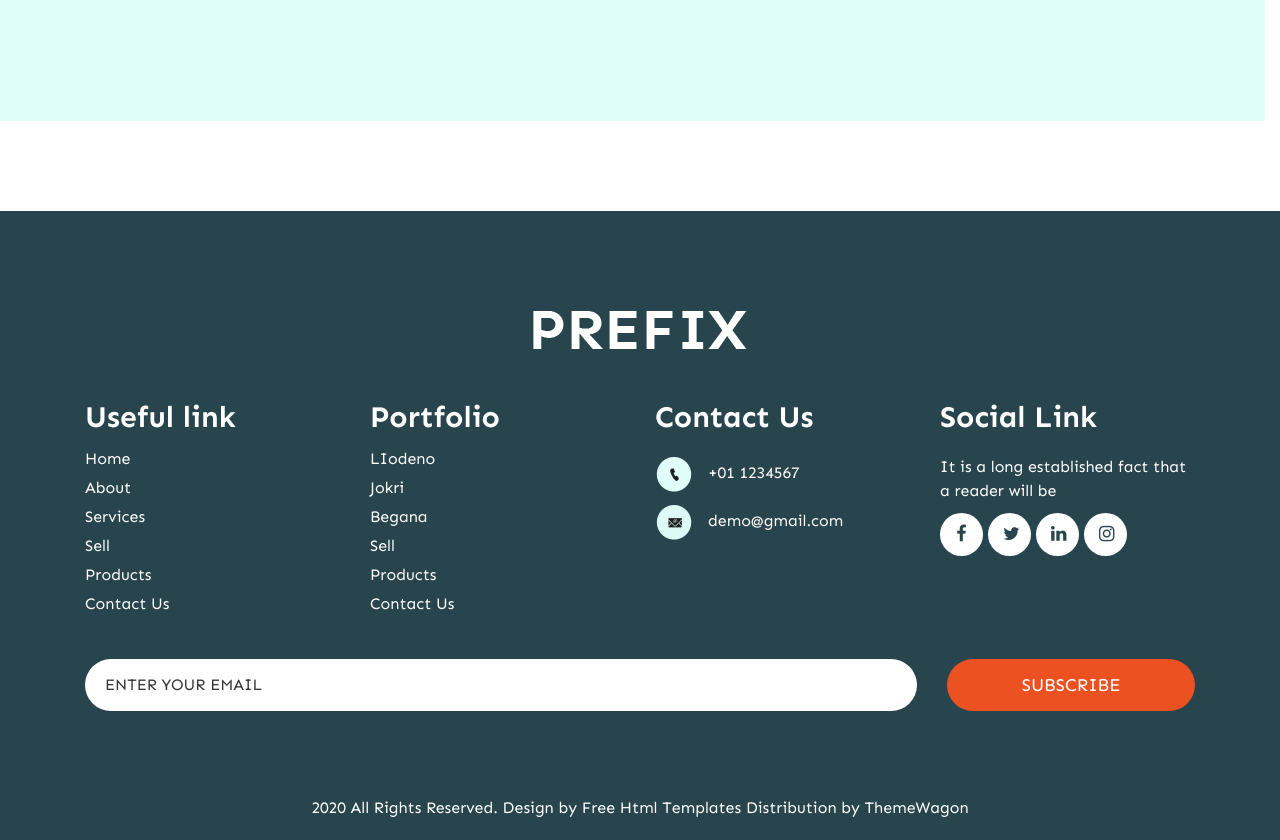
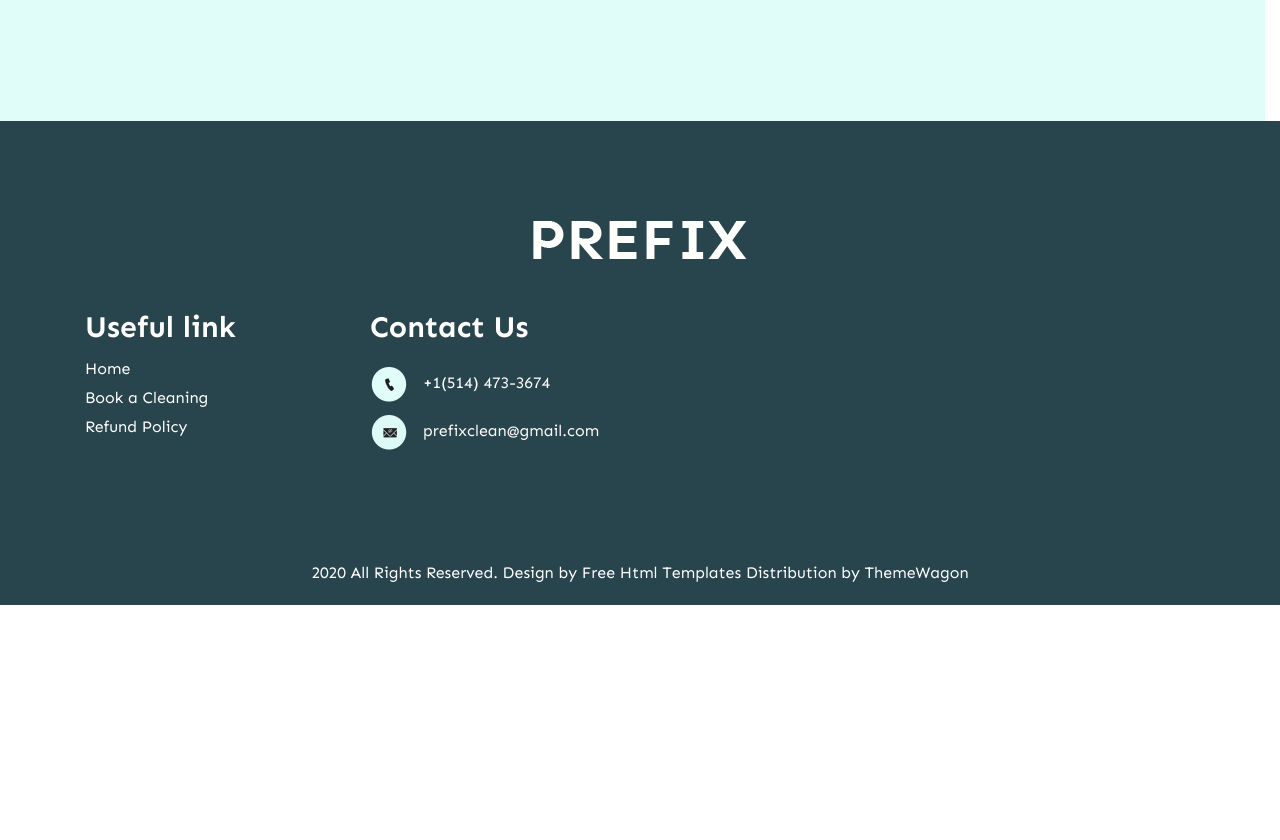
Before and after one commit to advantagemtl/cleaning-business, a plain HTML site: page about.html in a window 1280 px wide. Shown: the part 800-1640 px from the top of the page. After the commit the page ends 1405 px from the top, so only its background shows below. Drawn offline with nearby package versions, Linux system fonts and the light colour scheme; a script that the page names is missing; files whose address does not match are found by name.

Commit message:
added everything

```diff
--- a/about.html
+++ b/about.html
@@ -94,66 +94,37 @@
    </div>
    <!-- about section end -->
    <!-- footer section start -->
-   <div class="footer_section layout_padding margin_top90">
+   <div class="footer_section layout_padding">
       <div class="container">
          <div class="row">
             <div class="col-md-12">
                <div class="footer_logo"><img src="images/footer-logo.png"></div>
             </div>
          </div>
-         <div class="footer_section_2">
+         <div style="margin-bottom:25px;" class="footer_section_2">
             <div class="row">
                <div class="col-lg-3 col-sm-6">
                   <h2 class="useful_text">Useful link </h2>
                   <div class="footer_menu">
                      <ul>
                         <li><a href="index.html">Home</a></li>
-                        <li><a href="index.html">About</a></li>
-                        <li><a href="index.html">Services</a></li>
-                        <li><a href="index.html">Sell</a></li>
-                        <li><a href="index.html">Products</a></li>
-                        <li><a href="index.html">Contact Us</a></li>
+                        <li><a href="#contact">Book a Cleaning</a></li>
+                        <li><a href="about.html">Refund Policy</a></li>
                      </ul>
                   </div>
                </div>
-               <div class="col-lg-3 col-sm-6">
-                  <h2 class="useful_text">Portfolio</h2>
-                  <div class="footer_menu">
-                     <ul>
-                        <li><a href="#">LIodeno</a></li>
-                        <li><a href="jokri.html">Jokri</a></li>
-                        <li><a href="begana.html">Begana</a></li>
-                        <li><a href="sell.html">Sell</a></li>
-                        <li><a href="products.html">Products</a></li>
-                        <li><a href="contact.html">Contact Us</a></li>
-                     </ul>
-                  </div>
-               </div>
+
                <div class="col-lg-3 col-sm-6">
                   <h2 class="useful_text">Contact Us</h2>
                   <div class="location_text"><img src="images/call-icon.png"><span class="padding_left_15"><a
-                           href="#">+01 1234567</a></span></div>
+                           href="#">+1(514) 473-3674</a></span></div>
                   <div class="location_text"><img src="images/mail-icon.png"><span class="padding_left_15"><a
-                           href="#">demo@gmail.com</a></span></div>
+                           href="#">prefixclean@gmail.com</a></span></div>
                </div>
-               <div class="col-lg-3 col-sm-6">
-                  <h2 class="useful_text">Social Link</h2>
-                  <p class="footer_text">It is a long established fact that a reader will be </p>
-                  <div class="social_icon">
-                     <ul>
-                        <li><a href="#"><i class="fa fa-facebook" aria-hidden="true"></i></a></li>
-                        <li><a href="#"><i class="fa fa-twitter" aria-hidden="true"></i></a></li>
-                        <li><a href="#"><i class="fa fa-linkedin" aria-hidden="true"></i></a></li>
-                        <li><a href="#"><i class="fa fa-instagram" aria-hidden="true"></i></a></li>
-                     </ul>
-                  </div>
-               </div>
+
             </div>
          </div>
-         <div class="input_main">
-            <input type="text" class="email_text" placeholder="Enter your email" name="Enter your email">
-            <div class="subscribe_bt"><a href="#">Subscribe</a></div>
-         </div>
+
       </div>
    </div>
    <!-- footer section end -->
```
